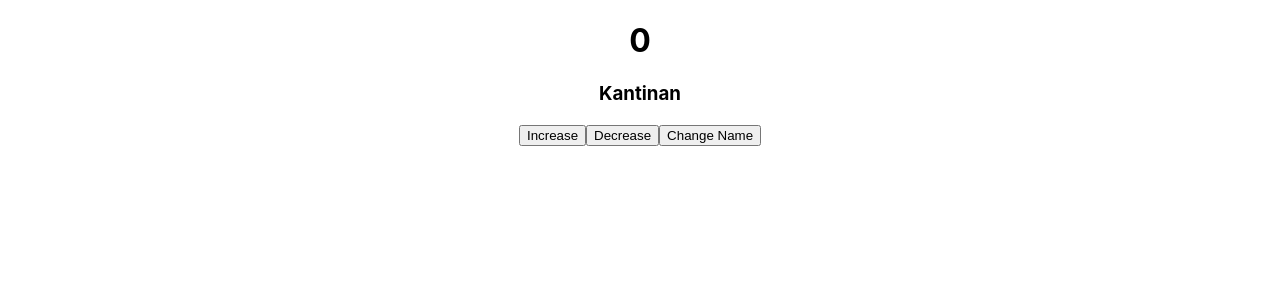
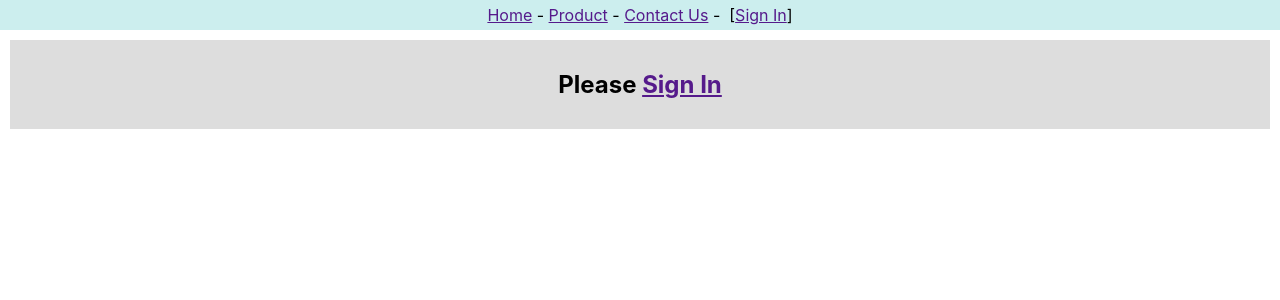
Before and after one commit to JohnTagarian/app1_react_EnET, a React (Create React App) app: page / in a window 1280 px wide. Shown: the top 300 px of the page. Built offline with nearby package versions, Linux system fonts and the light colour scheme.

Commit message:
Context.js

```diff
--- a/src/App.js
+++ b/src/App.js
@@ -1,11 +1,14 @@
 import React from "react";
-import Effect from "./effect";
-function App() {
+import { userContext } from "./context";
+import ContextHeader2 from './context-header2';
+import ContextContent2 from './context-content2';
+
+export default function App(){
+  let [user,setUser] = React.useState('');
   return (
-  <>
-    <Effect />
-  </>
-  );
+    <userContext.Provider value={[user,setUser]}>
+      <ContextHeader2 />
+      <ContextContent2 />
+    </userContext.Provider>
+  )
 }
-
-export default App;
--- /dev/null
+++ b/src/context-content2.js
@@ -0,0 +1,27 @@
+import React from "react";
+import {userContext} from './context';
+export default function ContextContent2(){
+    let [user,setUser] = React.useContext(userContext);
+    const contentStyle = {
+        backgroundColor: '#ddd',
+        textAlign: 'center',
+        margin: 10,
+        padding: 10,
+    }
+
+    const onClickSignIn = (event) => {
+        event.preventDefault();
+        setUser('Tom Jery');
+    }
+    return(
+        <div style={contentStyle}>
+            {
+                (user)
+                ? <h2>Hello {user}</h2>
+                : <h2>Please <a href="" onClick={onClickSignIn}>Sign In</a></h2>
+            }
+        </div>
+    )
+
+
+}
--- /dev/null
+++ b/src/context-header2.js
@@ -0,0 +1,41 @@
+import React from "react";
+import { userContext } from "./context";
+
+export default class ContextHeader2 extends React.Component {
+    static contextType = userContext;
+
+    render() {
+        let [user,setUser] = this.context;
+        const headerStyle = {
+            backgroundColor: '#cee',
+            textAlign: 'center',
+            padding: 5,
+        }
+
+        const onClickSignOut = (event) => {
+            event.preventDefault();
+            setUser('');
+        }
+
+        const onClickSignIn = (event) => {
+            event.preventDefault();
+            setUser('Tome Jery');
+        }
+
+        return (
+            <div style={headerStyle}>
+                <a href="">Home</a>&nbsp;-&nbsp;
+                <a href="">Product</a>&nbsp;-&nbsp;
+                <a href="">Contact Us</a>&nbsp;-&nbsp;&nbsp;
+                {
+                    (user)
+                    ? <span>[{user}&nbsp;-&nbsp;<a href="" onClick={onClickSignOut}>Sign Out</a>]</span>
+                    : <span>[<a href="" onClick={onClickSignIn}>Sign In</a>]</span>
+                }
+
+            </div>
+        )
+
+
+    }
+}
--- /dev/null
+++ b/src/context.js
@@ -0,0 +1,3 @@
+import React,{createContext} from "react";
+
+export const userContext = createContext();
```
